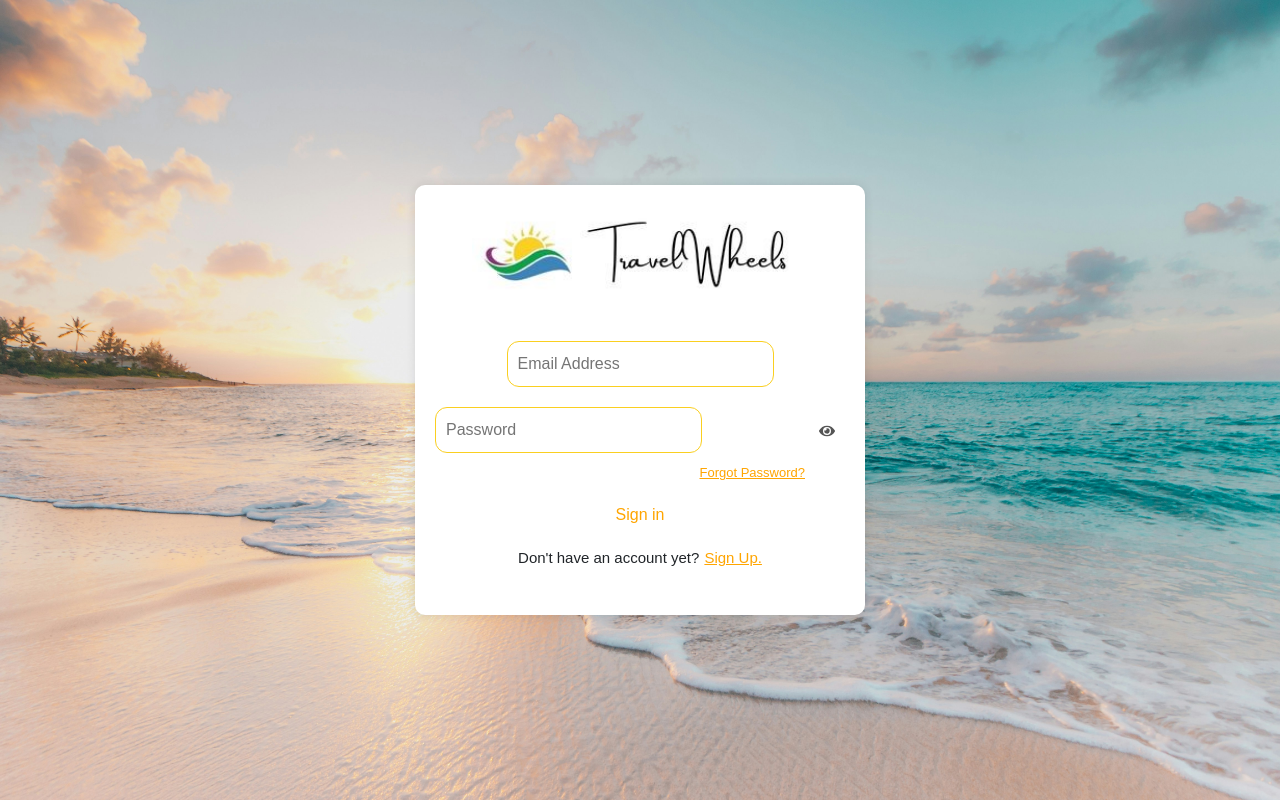
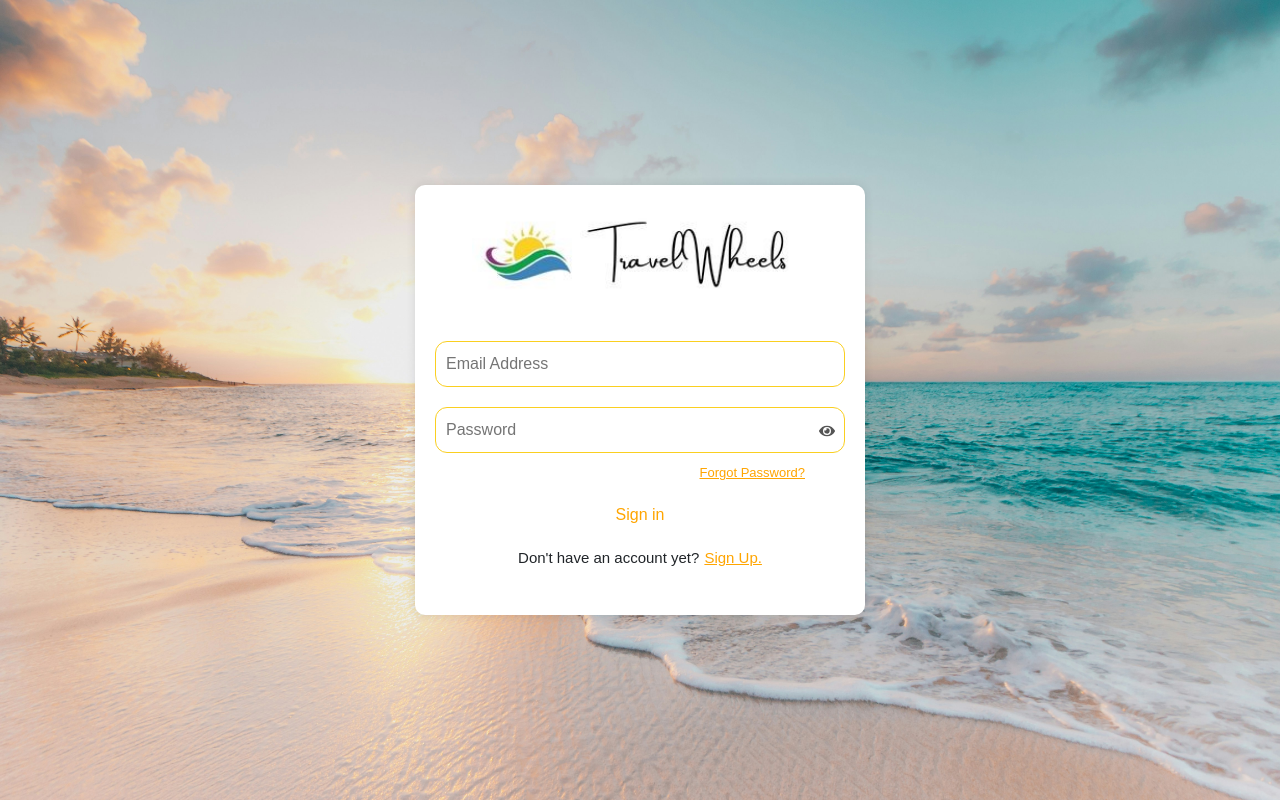
Before and after one commit to camsabc/travelwheelsph, a React (Create React App) app in the folder frontend/: page /login in a window 1280 px wide. Built offline with nearby package versions, Linux system fonts and the light colour scheme.

Commit message:
server config

```diff
--- a/frontend/src/pages/Login1.css
+++ b/frontend/src/pages/Login1.css
@@ -121,7 +121,7 @@ text-align: end;
     align-items: center;
   }
 
-  .pass-input-field {
+  .input-field {
     width: 100%;
     padding-right: 40px; /* Space for the eye icon */
   }
```
Also changed, not shown: 10 other files (tests, documents, lock files or other folders).
